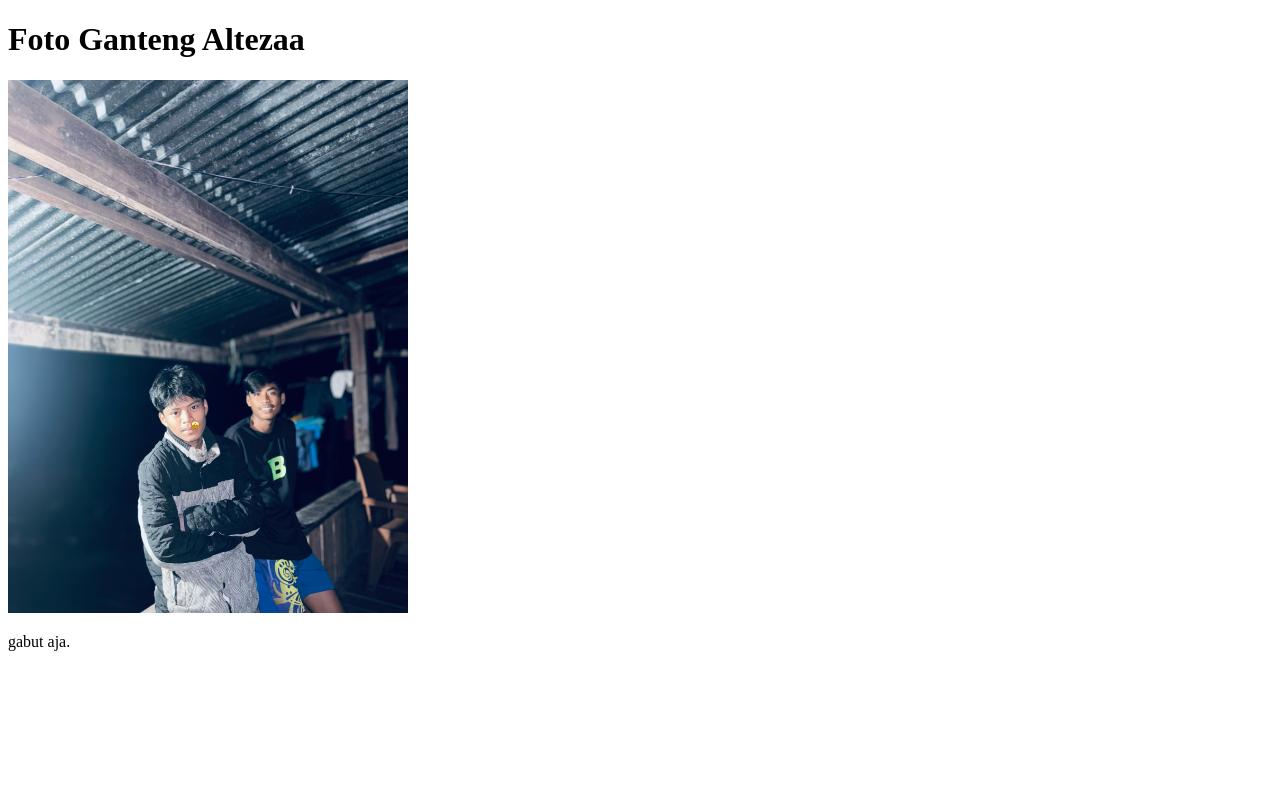
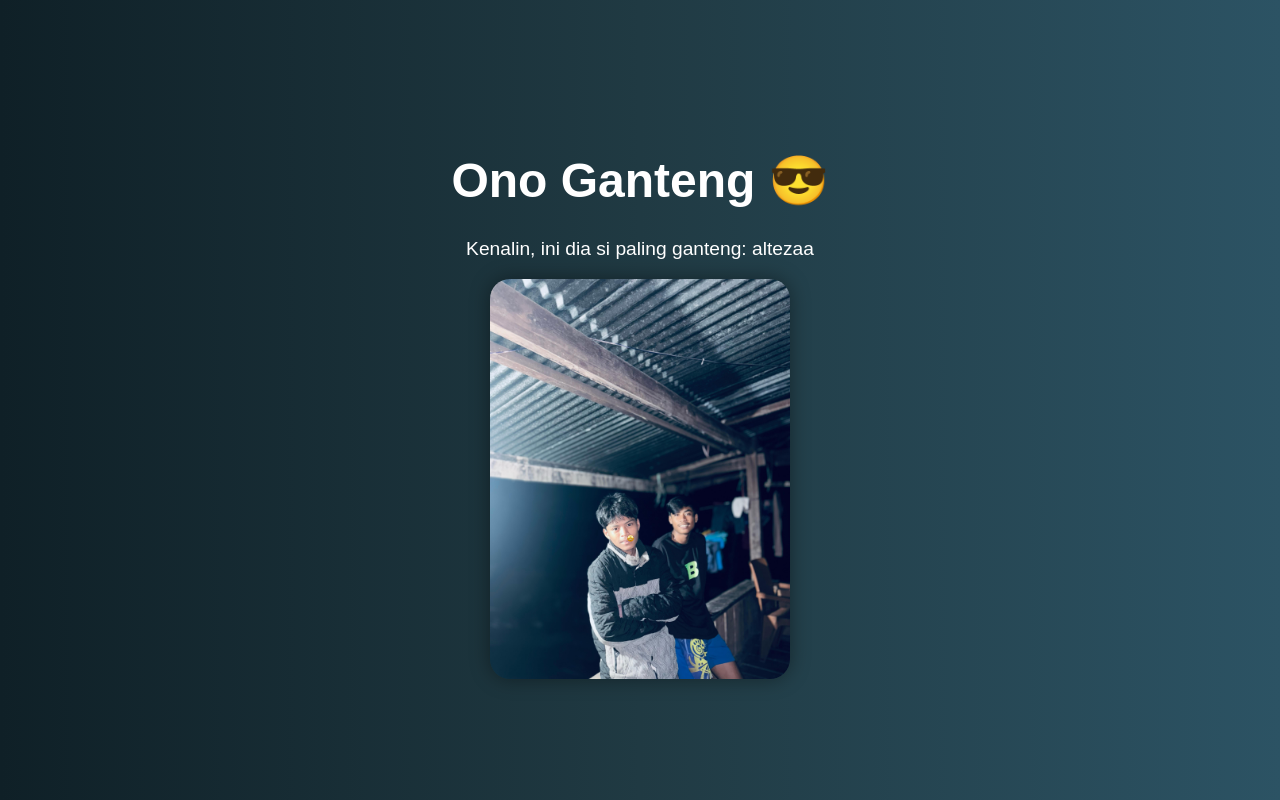
Before and after one commit to onoganteng/onoganteng.github.io, a plain HTML site: page index.html in a window 1280 px wide. Drawn offline with Linux system fonts and the light colour scheme.

Commit message:
Update index.html

```diff
--- a/index.html
+++ b/index.html
@@ -1,13 +1,41 @@
+
 <!DOCTYPE html>
 <html lang="id">
 <head>
-  <meta charset="UTF-8">
-  <title>foto ganteng - altezaa</title>
-  <meta name="description" content="gabut aja">
+  <meta charset="UTF-8" />
+  <meta name="viewport" content="width=device-width, initial-scale=1.0"/>
+  <title>Ono Ganteng</title>
+  <style>
+    body {
+      font-family: sans-serif;
+      display: flex;
+      flex-direction: column;
+      justify-content: center;
+      align-items: center;
+      min-height: 100vh;
+      margin: 0;
+      background: linear-gradient(to right, #0f2027, #203a43, #2c5364);
+      color: white;
+      text-align: center;
+    }
+    h1 {
+      font-size: 3em;
+      margin-bottom: 0.2em;
+    }
+    p {
+      font-size: 1.2em;
+      margin-bottom: 1em;
+    }
+    img {
+      max-width: 300px;
+      border-radius: 20px;
+      box-shadow: 0 0 20px rgba(0,0,0,0.4);
+    }
+  </style>
 </head>
 <body>
-  <h1>Foto Ganteng Altezaa</h1>
-  <img src="altezaa.jpg" alt="Foto profil Altezaa memakai hoodie dengan latar belakang polos" width="400" />
-  <p>gabut aja.</p>
+  <h1>Ono Ganteng 😎</h1>
+  <p>Kenalin, ini dia si paling ganteng: altezaa</p>
+  <img src="altezaa.jpg" alt="Foto Ganteng" />
 </body>
 </html>
```
